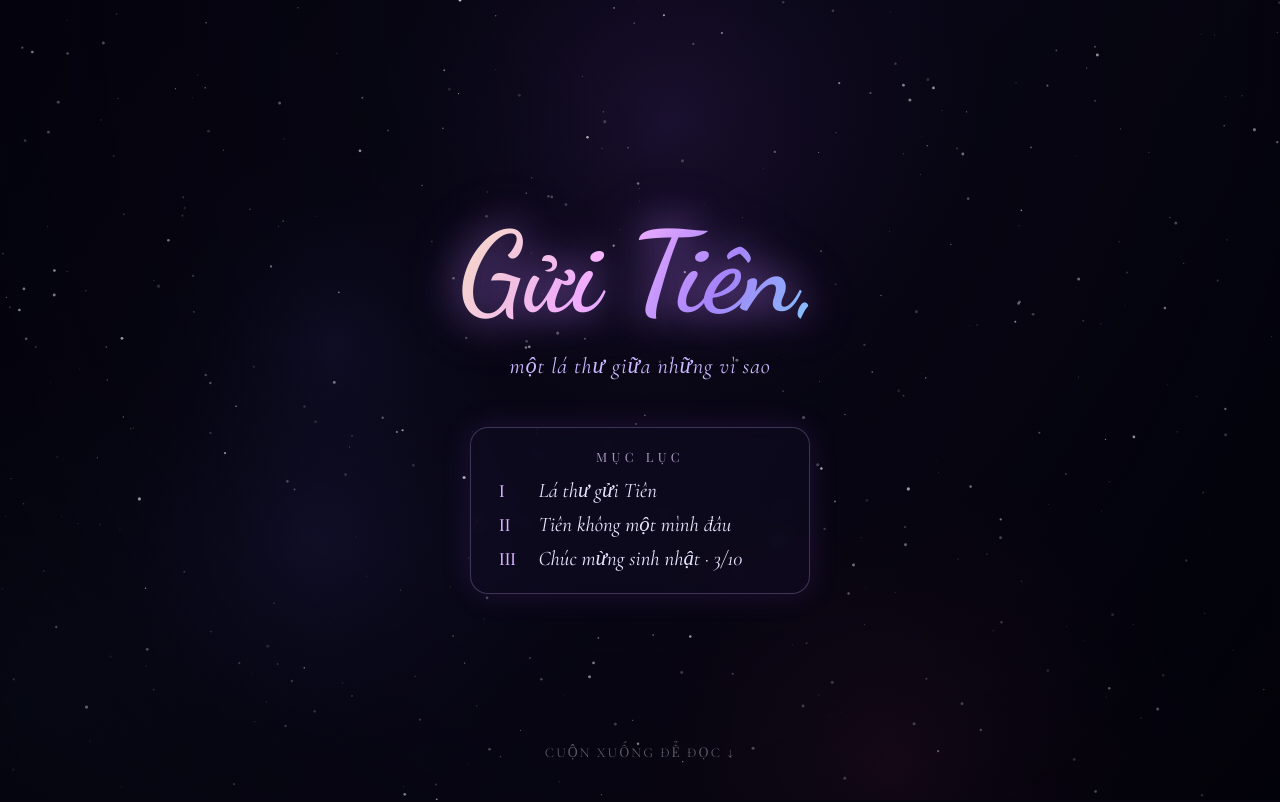
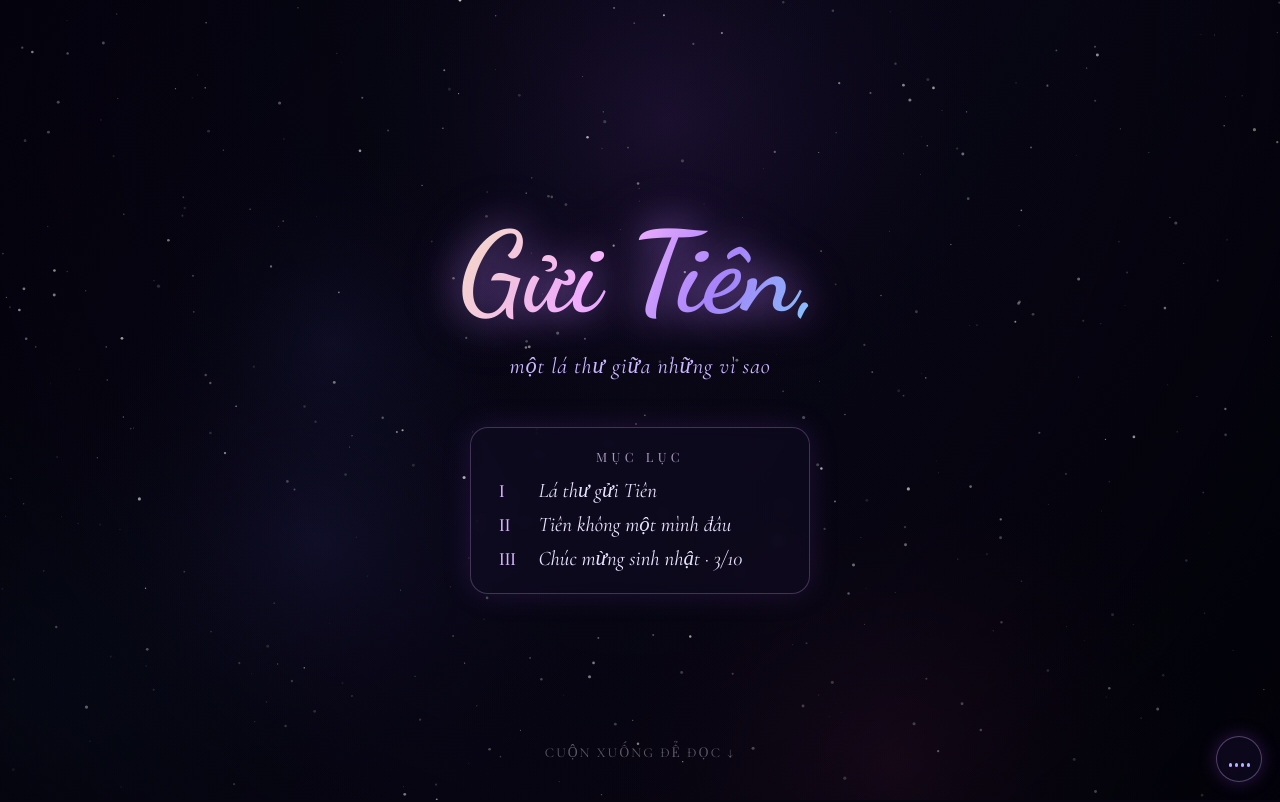
Before and after one commit to LuongQuocDong/gnodunna, a React (Vite) app: page / in a window 1280 px wide. Shown: the top 802 px of the page. Built offline with nearby package versions, Linux system fonts and the light colour scheme; a web font is replaced by a local one.

Commit message:
Add looping background music with play/pause toggle
Co-Authored-By: Claude Opus 5.5 <noreply@anthropic.com>
Claude-Session: https://claude.ai/code/session_01XZEiJWFJ9eftCUmC9rVLkx

```diff
--- a/src/App.css
+++ b/src/App.css
@@ -345,3 +345,59 @@ html {
 @media (prefers-reduced-motion: reduce) {
   html { scroll-behavior: auto; }
 }
+
+/* ===== Nút nhạc nền ===== */
+.music-toggle {
+  position: fixed;
+  right: 1.1rem;
+  bottom: 1.1rem;
+  z-index: 10;
+  width: 46px;
+  height: 46px;
+  border-radius: 50%;
+  border: 1px solid rgba(216, 180, 254, 0.35);
+  background: rgba(20, 14, 40, 0.55);
+  backdrop-filter: blur(6px);
+  -webkit-backdrop-filter: blur(6px);
+  box-shadow: 0 0 18px rgba(168, 85, 247, 0.25);
+  display: grid;
+  place-items: center;
+  cursor: pointer;
+  padding: 0;
+}
+
+.music-toggle:focus-visible {
+  outline: 2px solid #d8b4fe;
+  outline-offset: 3px;
+}
+
+.music-toggle .bars {
+  display: flex;
+  align-items: flex-end;
+  gap: 3px;
+  height: 16px;
+}
+
+.music-toggle .bars i {
+  width: 3px;
+  height: 4px;
+  border-radius: 2px;
+  background: linear-gradient(to top, #d78bff, #6ee7ff);
+  transition: height 0.3s ease;
+}
+
+.music-toggle.is-playing .bars i {
+  animation: eq 1s ease-in-out infinite;
+}
+.music-toggle.is-playing .bars i:nth-child(2) { animation-delay: -0.3s; }
+.music-toggle.is-playing .bars i:nth-child(3) { animation-delay: -0.6s; }
+.music-toggle.is-playing .bars i:nth-child(4) { animation-delay: -0.15s; }
+
+@keyframes eq {
+  0%, 100% { height: 4px; }
+  50% { height: 16px; }
+}
+
+@media (prefers-reduced-motion: reduce) {
+  .music-toggle.is-playing .bars i { animation: none; height: 12px; }
+}
--- a/src/App.jsx
+++ b/src/App.jsx
@@ -1,6 +1,7 @@
 import GalaxyBackground from "./GalaxyBackground";
 import FadeLine from "./FadeLine";
 import BirthdaySection from "./BirthdaySection";
+import BackgroundMusic from "./BackgroundMusic";
 import { letter, letter2 } from "./content";
 import "./App.css";
 
@@ -9,6 +10,7 @@ export default function App() {
     <div className="app">
       <GalaxyBackground />
       <div className="overlay" />
+      <BackgroundMusic />
 
       <header className="hero">
         <h1 className="hero-title">Gửi Tiên,</h1>
--- /dev/null
+++ b/src/BackgroundMusic.jsx
@@ -0,0 +1,58 @@
+import { useEffect, useRef, useState } from "react";
+
+// Nhạc nền: thử tự phát, nếu trình duyệt chặn thì phát ở lần chạm/bấm đầu tiên
+export default function BackgroundMusic() {
+  const audioRef = useRef(null);
+  const [playing, setPlaying] = useState(false);
+
+  useEffect(() => {
+    const audio = audioRef.current;
+    audio.volume = 0.5;
+
+    const events = ["pointerdown", "keydown", "touchstart"];
+    const removeListeners = () =>
+      events.forEach((e) => window.removeEventListener(e, startOnInteract));
+
+    function startOnInteract() {
+      audio.play().then(removeListeners).catch(() => {});
+    }
+
+    audio.play().catch(() => {
+      events.forEach((e) => window.addEventListener(e, startOnInteract));
+    });
+
+    return removeListeners;
+  }, []);
+
+  function toggle(e) {
+    e.stopPropagation();
+    const audio = audioRef.current;
+    if (audio.paused) audio.play().catch(() => {});
+    else audio.pause();
+  }
+
+  return (
+    <>
+      <audio
+        ref={audioRef}
+        src="/music/meditation.mp3"
+        loop
+        preload="auto"
+        onPlay={() => setPlaying(true)}
+        onPause={() => setPlaying(false)}
+      />
+      <button
+        type="button"
+        className={`music-toggle ${playing ? "is-playing" : ""}`}
+        onPointerDown={(e) => e.stopPropagation()}
+        onClick={toggle}
+        aria-label={playing ? "Tắt nhạc" : "Bật nhạc"}
+        title={playing ? "Tắt nhạc" : "Bật nhạc"}
+      >
+        <span className="bars" aria-hidden="true">
+          <i /><i /><i /><i />
+        </span>
+      </button>
+    </>
+  );
+}
```
Also changed, not shown: 1 other file (tests, documents, lock files or other folders).
